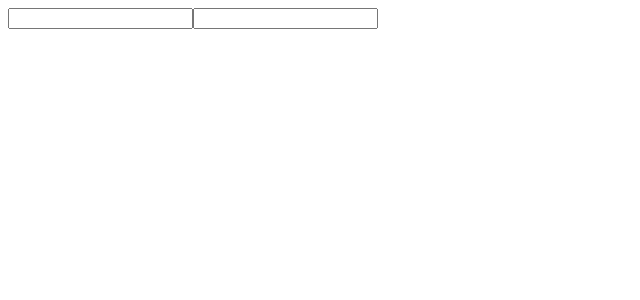
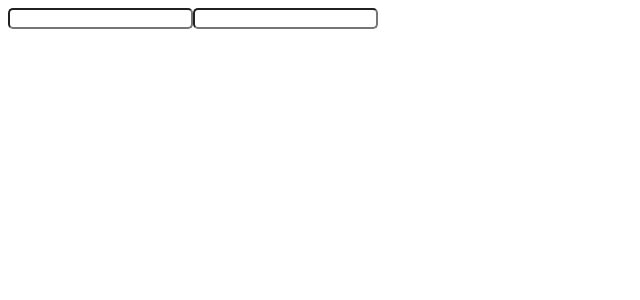
Before and after one commit to ruets/HeavenHaven, a React (Vite) app in the folder frontend/heaven-haven/: page / in a window 1280 px wide. Shown: the top 300 px of the page, without its empty margins (0-640 px from the left). Built offline with nearby package versions, Linux system fonts and the light colour scheme.

Commit message:
Scss to css compiled and imported. Everything is ready to be styled

```diff
--- a/frontend/heaven-haven/src/App.jsx
+++ b/frontend/heaven-haven/src/App.jsx
@@ -1,5 +1,6 @@
 import { useState } from "react";
 import Input from "./components/input";
+import "./assets/css/style.css";
 
 function App() {
     const [count, setCount] = useState(0);
--- /dev/null
+++ b/frontend/heaven-haven/src/assets/css/style.css
@@ -0,0 +1,9 @@
+:root {
+  margin: 0;
+  padding: 0;
+  box-sizing: border-box;
+}
+
+input {
+  border-radius: 5px;
+}/*# sourceMappingURL=style.css.map */
--- a/frontend/heaven-haven/src/assets/scss/base/_root.scss
+++ b/frontend/heaven-haven/src/assets/scss/base/_root.scss
@@ -0,0 +1,5 @@
+:root {
+    margin: 0;
+    padding: 0;
+    box-sizing: border-box;
+}
--- /dev/null
+++ b/frontend/heaven-haven/src/assets/scss/components/_input.scss
@@ -0,0 +1,3 @@
+input {
+    border-radius: 5px;
+}
--- a/frontend/heaven-haven/src/assets/scss/style.scss
+++ b/frontend/heaven-haven/src/assets/scss/style.scss
@@ -3,3 +3,4 @@
 @import "./components/buttons";
 @import "./layouts/index";
 @import "./layouts/signup";
+@import "./components/input";
```
Also changed, not shown: 1 other file (tests, documents, lock files or other folders).
